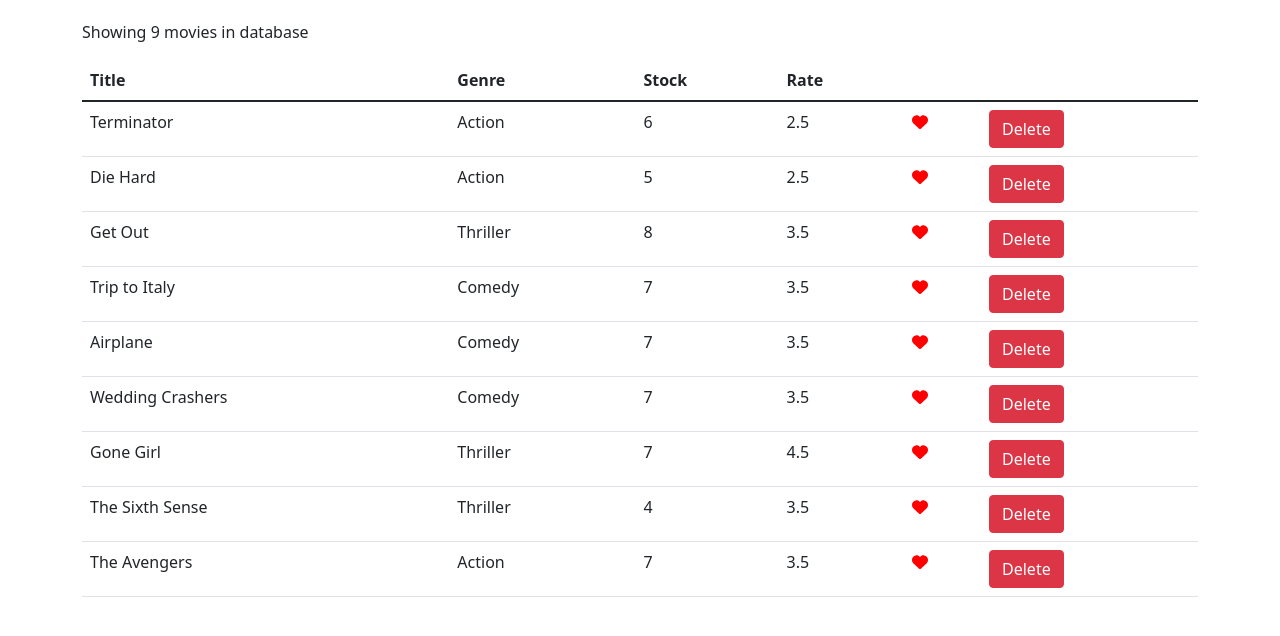
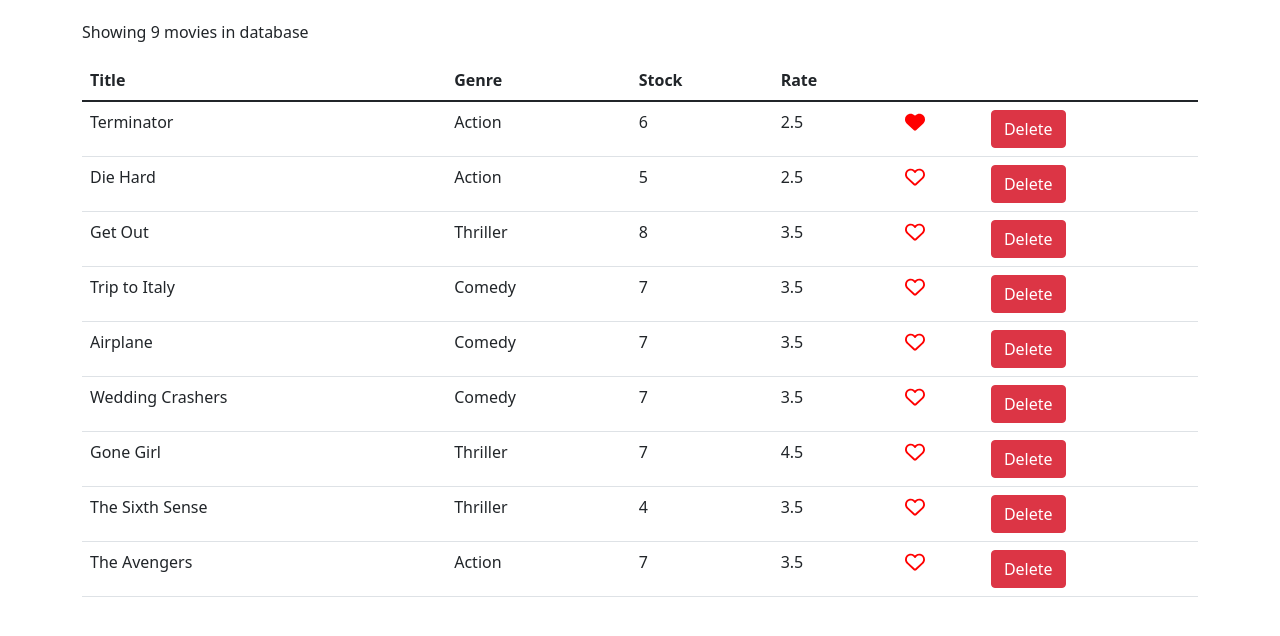
Before and after one commit to Lugofr01/mezanivid, a React (Create React App) app: page / in a window 1280 px wide. Shown: the top 636 px of the page. Built offline with nearby package versions, Linux system fonts and the light colour scheme.

Commit message:
Clicking like button

```diff
--- a/package.json
+++ b/package.json
@@ -4,16 +4,19 @@
   "private": true,
   "dependencies": {
     "@fortawesome/fontawesome-svg-core": "^6.1.1",
+    "@fortawesome/free-regular-svg-icons": "^6.1.1",
     "@fortawesome/free-solid-svg-icons": "^6.1.1",
     "@fortawesome/react-fontawesome": "^0.1.18",
     "@testing-library/jest-dom": "^5.16.4",
     "@testing-library/react": "^13.2.0",
     "@testing-library/user-event": "^13.5.0",
+    "babel-plugin-macros": "^3.1.0",
     "bootstrap": "^5.1.3",
+    "font-awesome": "^4.7.0",
     "react": "^18.1.0",
     "react-bootstrap": "^2.4.0",
     "react-dom": "^18.1.0",
-    "react-scripts": "^2.1.3",
+    "react-scripts": "^5.0.1",
     "web-vitals": "^2.1.4"
   },
   "scripts": {
--- a/src/components/common/Like.jsx
+++ b/src/components/common/Like.jsx
@@ -1,15 +1,63 @@
 import { FontAwesomeIcon } from "@fortawesome/react-fontawesome";
-import { faHeart } from "@fortawesome/free-solid-svg-icons";
+import { faHeart as fab } from "@fortawesome/free-solid-svg-icons";
+import { faHeart } from "@fortawesome/free-regular-svg-icons";
 import React, { Component } from "react";
 
 // parameters is liked or not liked and which is a bolean value T/F
 // output is onclick
 
-class Like extends Component {
-  state = {};
-  render() {
-    return <FontAwesomeIcon icon={faHeart} color="red" size="x" />;
-  }
+// class Like extends Component {
+//   state = {};
+//   render() {
+//     if (this.props.liked)
+//       return (
+//         <FontAwesomeIcon
+//           icon={fab}
+//           color="red"
+//           size="lg"
+//           onClick={this.props.onClick}
+//           style={{ cursor: "pointer" }}
+//         />
+//       );
+//     else
+//       return (
+//         <FontAwesomeIcon
+//           icon={faHeart}
+//           color="red"
+//           size="lg"
+//           onClick={this.props.onClick}
+//           style={{ cursor: "pointer" }}
+//         />
+//       );
+//   }
+// }
+
+// export default Like;
+
+
+
+const Like = (props) => {
+
+  if (props.liked)
+  return (
+    <FontAwesomeIcon
+      icon={fab}
+      color="red"
+      size="lg"
+      onClick={props.onClick}
+      style={{ cursor: "pointer" }}
+    />
+  );
+else
+  return (
+    <FontAwesomeIcon
+      icon={faHeart}
+      color="red"
+      size="lg"
+      onClick={props.onClick}
+      style={{ cursor: "pointer" }}
+    />
+  );
 }
 
 export default Like;
--- a/src/components/movies.jsx
+++ b/src/components/movies.jsx
@@ -11,6 +11,15 @@
     const moviesExisitng = this.state.movies.filter((m) => m._id !== movie._id);
     this.setState({ movies: moviesExisitng });
     // redirecting the new state to the nmovies
+  };
+
+  handleLike = (movie) => {
+    //
+    const movies = [...this.state.movies];
+    const index = movies.indexOf(movie);
+    movies[index] = { ...movies[index] };
+    movies[index].liked = !movies[index].liked;
+    this.setState({ movies });
   };
 
   //   movie parameter since it gives us access for it to be deleted
@@ -44,7 +53,10 @@
                   <td>{movie.numberInStock}</td>
                   <td>{movie.dailyRentalRate}</td>
                   <td>
-                    <Like />
+                    <Like
+                      liked={movie.liked}
+                      onClick={() => this.handleLike(movie)}
+                    />
                   </td>
                   <td>
                     {" "}
--- a/src/services/fakeMovieService.js
+++ b/src/services/fakeMovieService.js
@@ -8,6 +8,7 @@
     numberInStock: 6,
     dailyRentalRate: 2.5,
     publishDate: "2018-01-03T19:04:28.809Z",
+    liked: true,
   },
   {
     _id: "5b21ca3eeb7f6fbccd471816",
```
Also changed, not shown: 1 other file (tests, documents, lock files or other folders).
